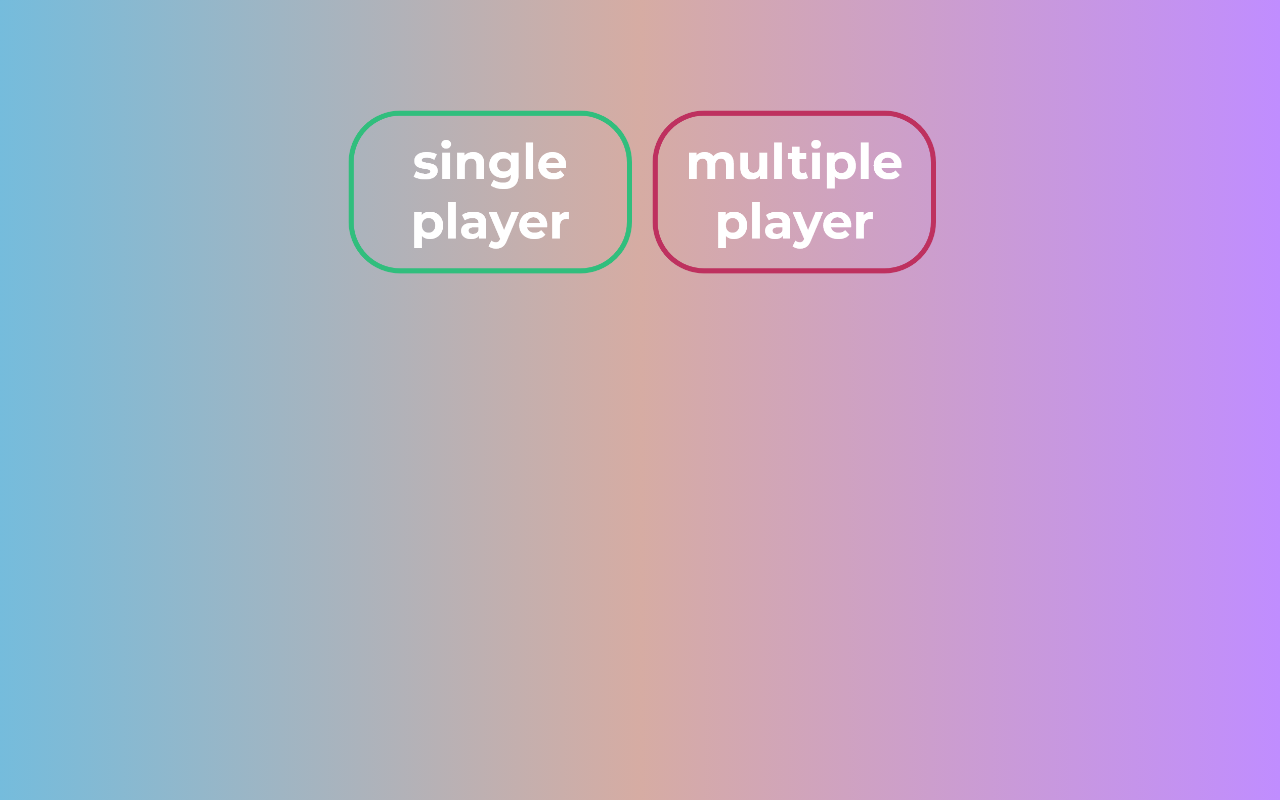
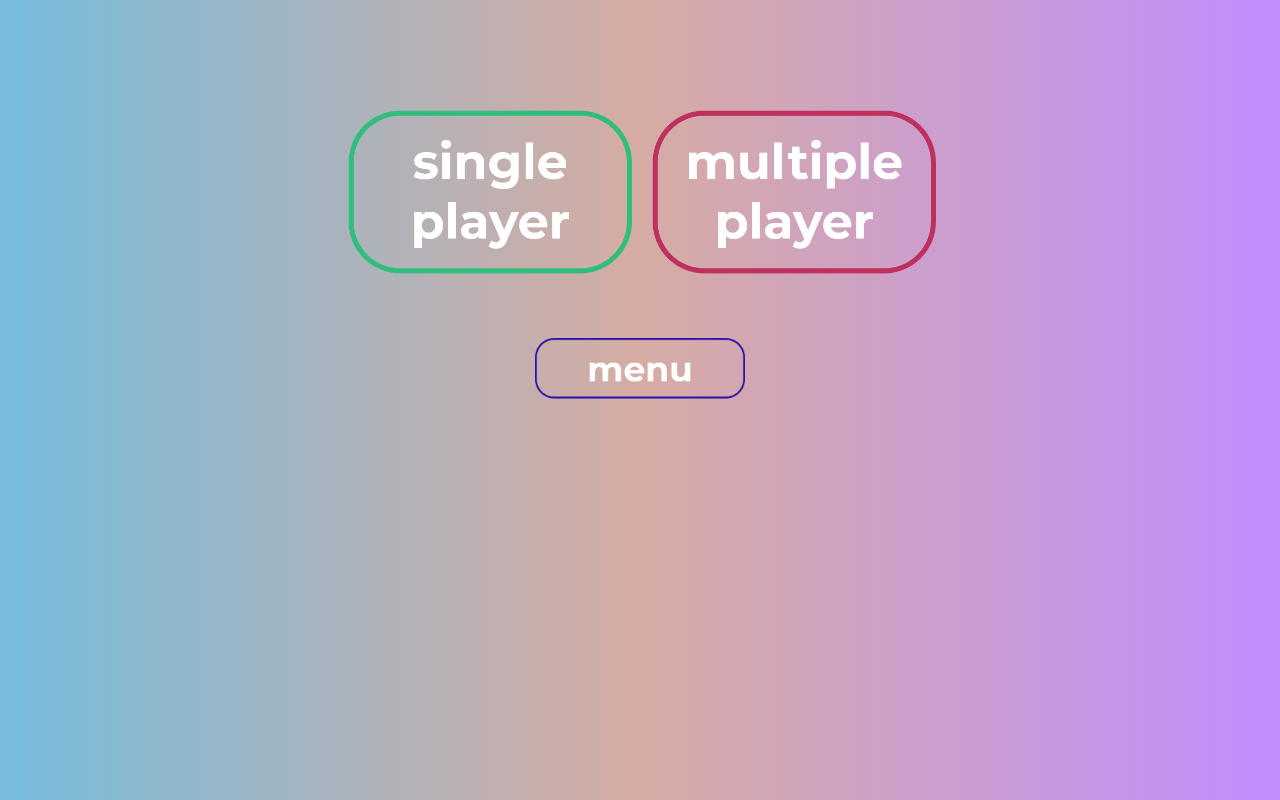
Before and after one commit to grafkom-b-if-its-2019/final-project-jammakansiang, a website: page views/player.html in a window 1280 px wide. Drawn offline with Linux system fonts and the light colour scheme; files whose address does not match are found by name.

Commit message:
select player view

```diff
--- a/views/player.html
+++ b/views/player.html
@@ -15,5 +15,8 @@
             <a href="/start"><img style="width:300px;" src="img/single.png" alt=""></a>
             <a href="/start"><img style="width:300px;" src="img/multiple.png" alt=""></a>
         </span>
+        <span style="margin-top: 40px;;" class="img-container-2">
+            <a href="/start"><img style="width:300px;" src="../img/menu.png" alt=""></a>
+          </span>
     </div>
 </body>
```
